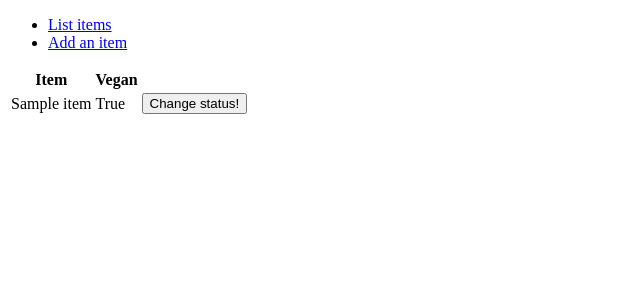
After one commit to Antsax/myFridge, a Flask app: page /items/ in a window 1280 px wide. The commit adds this page. Shown: the top 300 px of the page, without its empty margins (0-640 px from the left). Run offline with Flask 2, Linux system fonts and the light colour scheme; tables that the repository leaves empty hold one stand-in row (values such as "Sample post").

Commit message:
2nd week

```diff
--- a/application/__init__.py
+++ b/application/__init__.py
@@ -19,6 +19,9 @@ db = SQLAlchemy(app)
 # Luetaan kansiosta application tiedoston views sisältö
 from application import views
 
+# Luetaan kansiosta items tiedoston models ja views sisältö
+from application.items import models
+from application.items import views
 
 # Luodaan lopulta tarvittavat tietokantataulut
 db.create_all()
--- /dev/null
+++ b/application/items/views.py
@@ -0,0 +1,27 @@
+from application import app, db
+from flask import render_template, request, url_for, redirect
+from application.items.models import Item
+
+@app.route("/items/new/")
+def items_form():
+    return render_template("items/new.html")
+
+@app.route("/items/", methods=["POST"])
+def items_create():
+    i = Item(request.form.get("name"))
+
+    db.session().add(i)
+    db.session().commit()
+
+    return redirect(url_for("items_index"))
+
+@app.route("/items/", methods=["GET"])
+def items_index():
+    return render_template("items/list.html", items = Item.query.all())
+
+@app.route("/items/<item_id>/", methods = ["POST"])
+def items_set_vegan(item_id): # VALITSE JOKU MUU KUIN DONE, MUOKKAA MODELS.PY
+    i = Item.query.get(item_id)
+    i.vegan = True
+    db.session().commit()
+    return redirect(url_for("items_index"))
--- /dev/null
+++ b/application/templates/items/list.html
@@ -0,0 +1,21 @@
+{% extends "layout.html" %}
+
+{% block body %}
+    <table>
+        <tr>
+            <th>Item</th>
+            <th>Vegan</th>
+        </tr>
+        {% for item in items %}
+        <tr>
+            <td>{{ item.name }}</td>
+            <td>{{ item.vegan }}</td>
+            <td>
+                <form method="POST" action="{{ url_for('items_set_vegan', item_id=item.id) }}">
+                    <input type="submit" value="Change status!"/>
+                </form>
+            </td>
+        </tr>
+        {% endfor %}
+    </table>
+{% endblock %}
--- a/application/templates/layout.html
+++ b/application/templates/layout.html
@@ -6,6 +6,11 @@
   </head>
 
   <body>
+    <ul>
+      <li><a href="{{ url_for('items_index') }}">List items</a></li>
+      <li><a href="{{ url_for('items_form') }}">Add an item</a></li>
+    </ul>
+
     {% block body %}
       <p>
         Content.
```
Also changed, not shown: application/items/models.py (added, +19 -0 lines), application/templates/items/new.html (added, +8 -0 lines), 1 other file.
